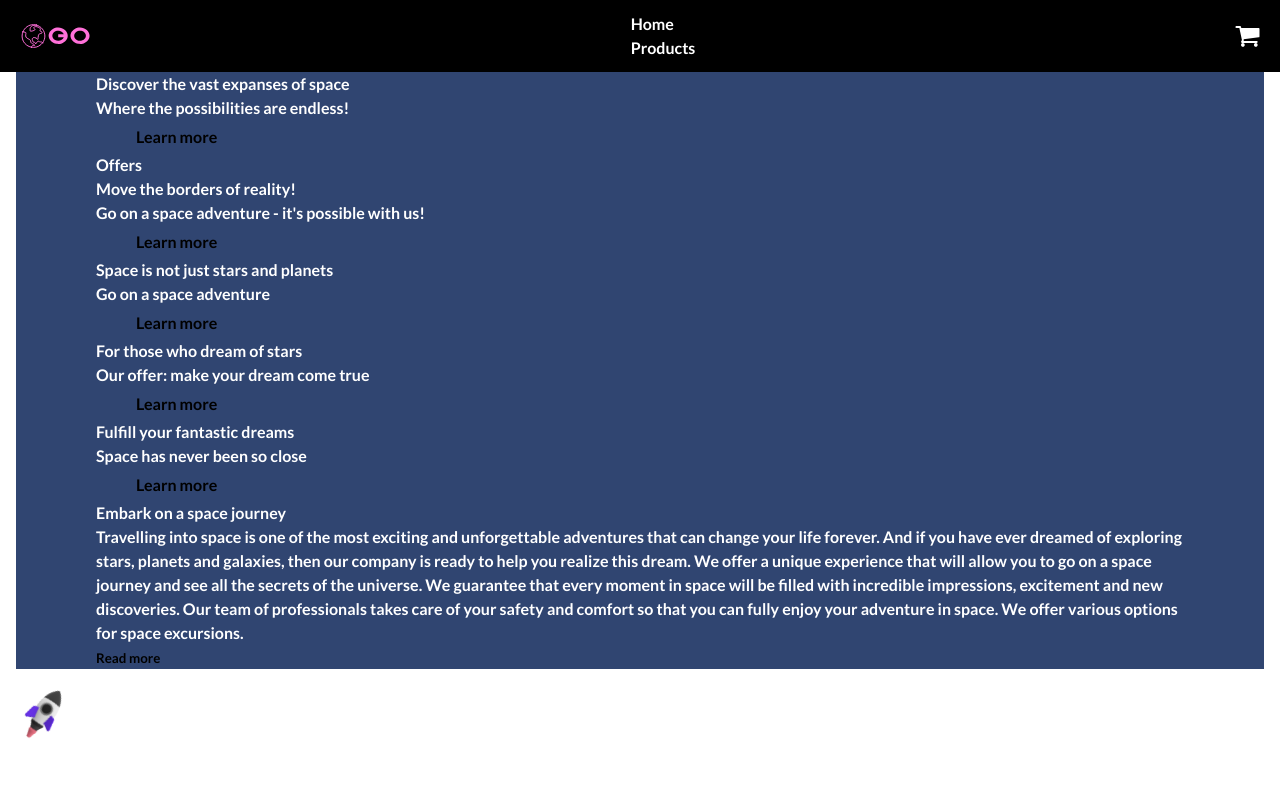
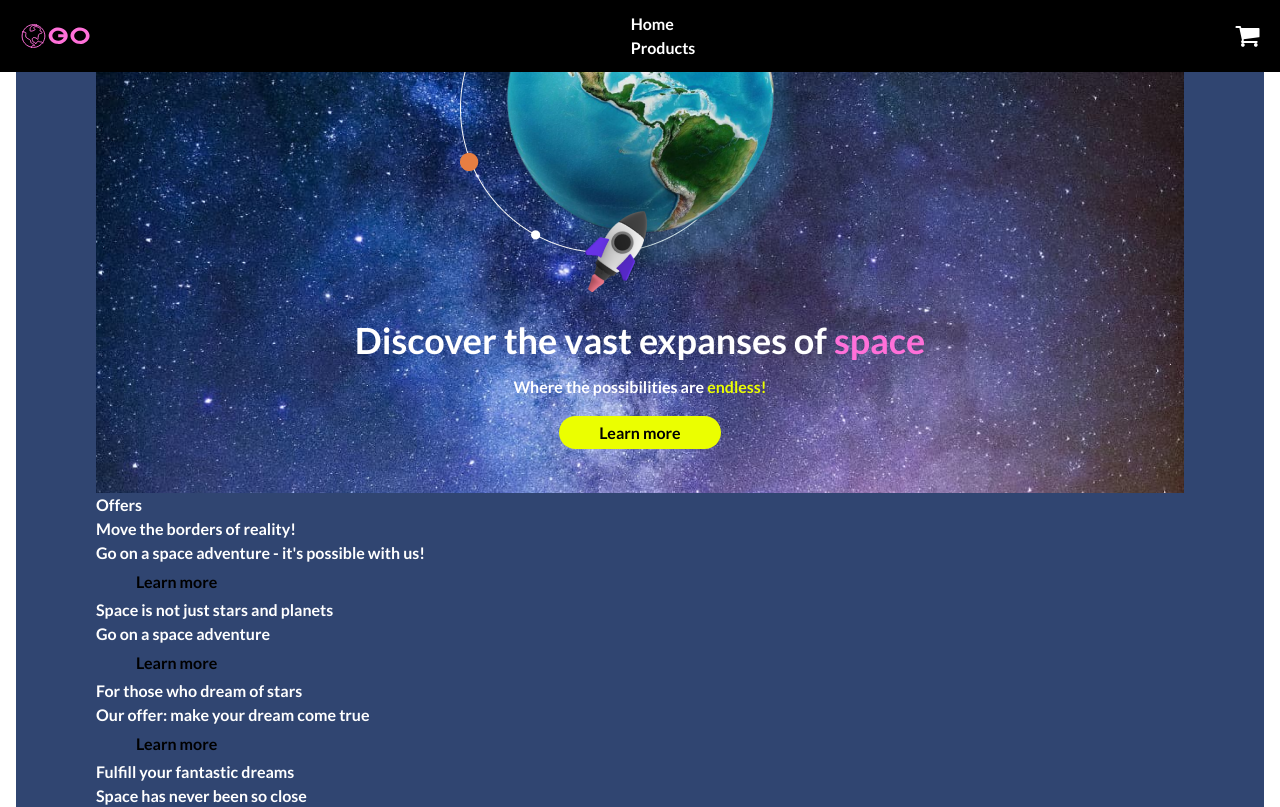
Before and after one commit to leonid-br/softswiss-test, a React (Create React App) app: page / in a window 1280 px wide. Shown: the top 807 px of the page. Built offline with nearby package versions, Linux system fonts and the light colour scheme.

Commit message:
style: redesign MainSection component with new layout and background image

```diff
--- a/src/components/mainSection/MainSection.js
+++ b/src/components/mainSection/MainSection.js
@@ -1,15 +1,23 @@
 import { Button } from '../common/button/Button';
+import earthImage from '../../assets/images/earth.png';
+
+import './MainSection.scss';
 
 export const MainSection = () => {
     return (
-        <main>
-            <h1>
-                Discover the vast expanses of <span>space</span>
-            </h1>
-            <p>
-                Where the possibilities are <span>endless!</span>
-            </p>
-            <Button>Learn more</Button>
-        </main>
+        <section className="main-section">
+            <div className="main-section__content">
+                <img src={earthImage} alt="Main Image" className="main-section__image" />
+                <h1 className="main-section__title">
+                    Discover the vast expanses of <span>space</span>
+                </h1>
+                <p className="main-section__text">
+                    Where the possibilities are <span>endless!</span>
+                </p>
+                <div className="main-section__button">
+                    <Button className={'btn--yellow'}>Learn more</Button>
+                </div>
+            </div>
+        </section>
     );
 };
--- /dev/null
+++ b/src/components/mainSection/MainSection.scss
@@ -0,0 +1,71 @@
+@import '../../styles/variables.scss';
+
+.main-section {
+    position: relative;
+    // top: -110px;
+    background: linear-gradient(180deg, rgba(0, 0, 0, 0) 0%, rgba(15, 20, 32, 0.79) 100%);
+    background-image: url('../../assets/images/main-bg.jpg');
+    background-repeat: no-repeat;
+    background-size: cover;
+
+    /* Картинка, которая будет сверху */
+    .main-section__image {
+        position: absolute;
+
+        left: 50%;
+        top: -30%;
+        margin-right: -50%;
+        transform: translateX(-50%);
+
+        object-fit: cover;
+    }
+
+    .main-section__content {
+        padding: 250px 34px 44px 34px;
+
+        .main-section__title {
+            text-align: center;
+
+            font-size: 36px;
+            color: $primary-text-color;
+            line-height: 1;
+
+            span {
+                color: $logo-color;
+            }
+        }
+
+        .main-section__text {
+            text-align: center;
+            font-weight: 800;
+
+            margin-top: 17px;
+            color: $primary-text-color;
+
+            span {
+                color: $accent-color;
+            }
+        }
+
+        .main-section__button {
+            margin-top: 17px;
+            display: flex;
+            justify-content: center;
+        }
+    }
+
+    /* Адаптивность */
+    @media (max-width: 768px) {
+        margin-left: -$mobile-container-padding;
+        margin-right: -$mobile-container-padding;
+        // background-position: center -33%; /* картинка в фоне заезжает под хедер */
+    }
+
+    @media (min-width: 769px) and (max-width: 1248px) {
+        // background-position: right 0; /* для планшетов фоновая картинка сдвигается вправо */
+    }
+
+    @media (min-width: 1249px) {
+        // background-position: left 10%; /* для больших экранов фоновая картинка отодвинута от левого края */
+    }
+}
```
